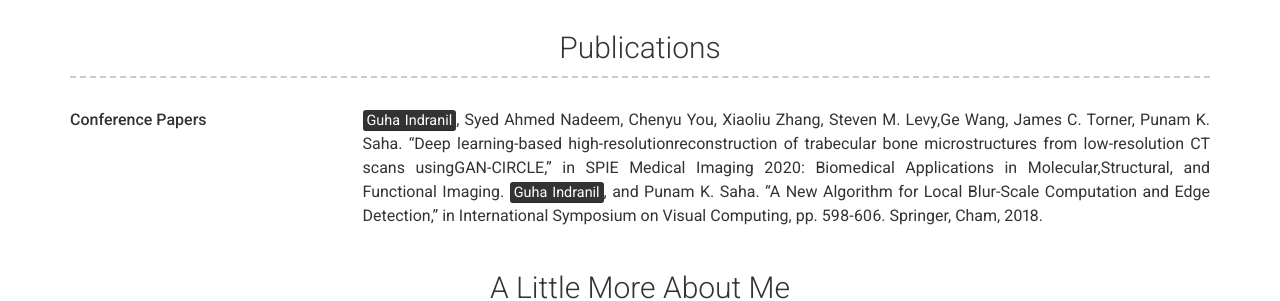
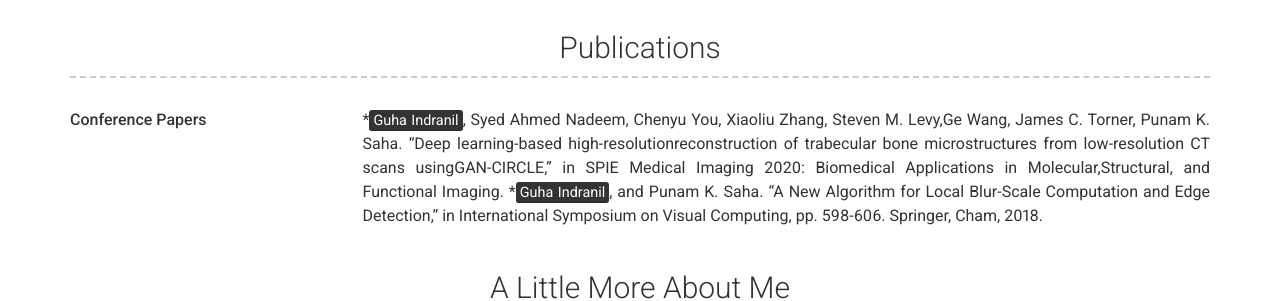
Before and after one commit to iguha94/iguha94.github.io, a Jekyll site: the page built from index.md, in a window 1280 px wide. Shown: the part 522-823 px from the top of the page. Built offline with Jekyll 4.4.1, drawn with Linux system fonts in a browser that asks for light colours; nearby versions of some CDN libraries; a style sheet for code colours, icons or effects is not loaded.

```diff
--- a/_data/projects.yml
+++ b/_data/projects.yml
@@ -1,5 +1,5 @@
 - layout: left
   job_title: Conference Papers
   description: | # this will include new lines to allow paragraphs
-    <mark>Guha Indranil</mark>, Syed Ahmed Nadeem, Chenyu You, Xiaoliu Zhang, Steven M. Levy,Ge  Wang,  James  C.  Torner,  Punam  K.  Saha.   "Deep  learning-based  high-resolutionreconstruction of trabecular bone microstructures from low-resolution CT scans usingGAN-CIRCLE," in SPIE Medical Imaging 2020: Biomedical Applications in Molecular,Structural, and Functional Imaging.
-    <mark>Guha Indranil</mark>, and Punam K. Saha. "A New Algorithm for Local Blur-Scale Computation and Edge Detection," in International Symposium on Visual Computing, pp. 598-606. Springer, Cham, 2018.
+    *<mark>Guha Indranil</mark>, Syed Ahmed Nadeem, Chenyu You, Xiaoliu Zhang, Steven M. Levy,Ge  Wang,  James  C.  Torner,  Punam  K.  Saha.   "Deep  learning-based  high-resolutionreconstruction of trabecular bone microstructures from low-resolution CT scans usingGAN-CIRCLE," in SPIE Medical Imaging 2020: Biomedical Applications in Molecular,Structural, and Functional Imaging.
+    *<mark>Guha Indranil</mark>, and Punam K. Saha. "A New Algorithm for Local Blur-Scale Computation and Edge Detection," in International Symposium on Visual Computing, pp. 598-606. Springer, Cham, 2018.
```
